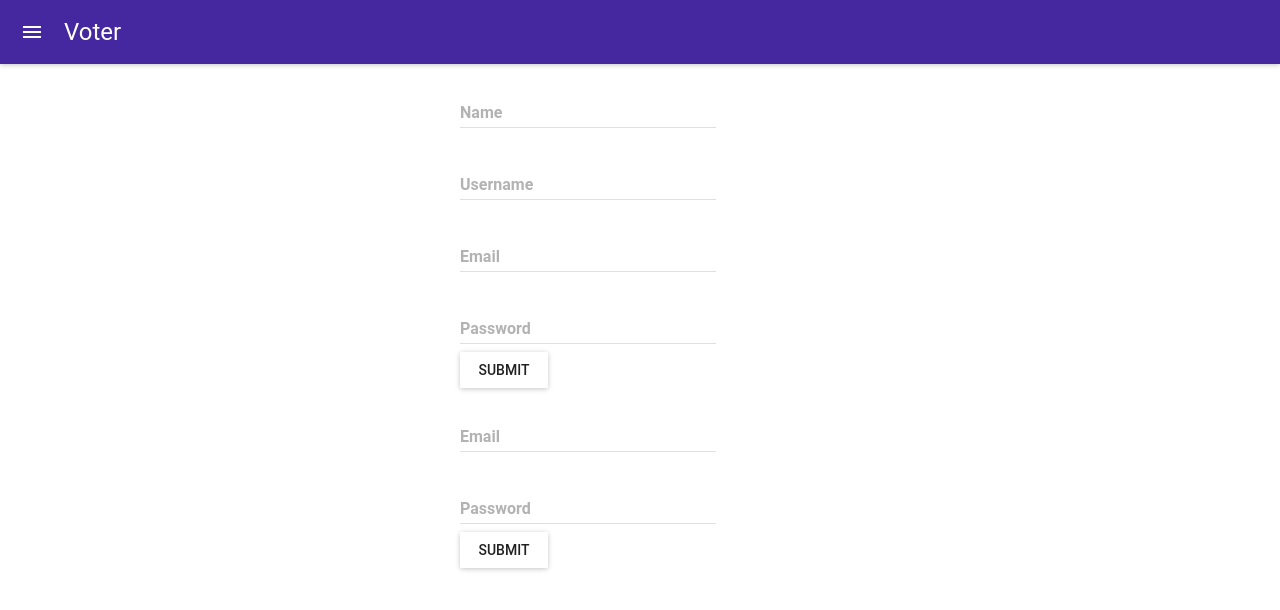
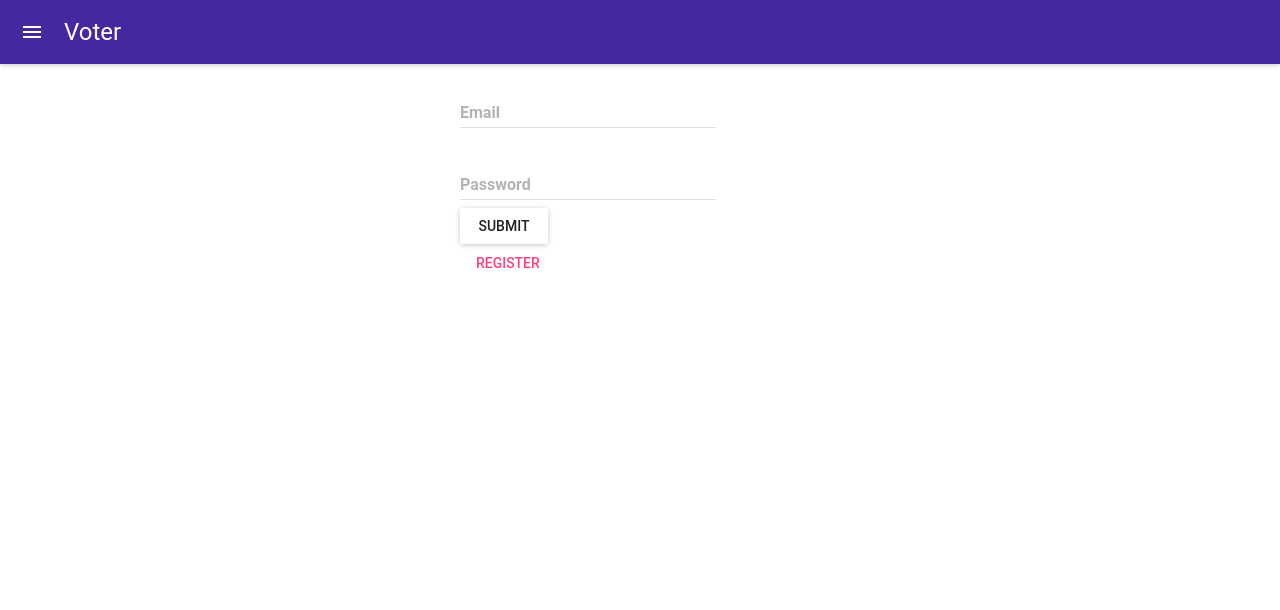
Before and after one commit to Euklidian-Space/voter-web-react, a React (Create React App) app: page / in a window 1280 px wide. Shown: the top 610 px of the page. Built offline with nearby package versions, Linux system fonts and the light colour scheme.

Commit message:
implemented logic that determines whether the Reg form shows or the Login form shows

```diff
--- a/src/components/App/App.js
+++ b/src/components/App/App.js
@@ -4,29 +4,30 @@ import MuiThemeProvider from 'material-ui/styles/MuiThemeProvider';
 import AppBar from 'material-ui/AppBar';
 import '../../style/App.css';
 
-import Login from '../LoginForm/Login';
 import RegisterForm from '../RegisterForm/RegisterForm';
 import LoginForm from '../LoginForm/LoginForm';
-import { login } from '../../actions/session';
+import FlatButton from 'material-ui/FlatButton';
+import { registerRequest } from '../../actions/session';
 
-// const paper_style = {
-//   height: 300,
-//   width: 300,
-//   margin: "1em",
-//   textAlign: 'center',
-//   display: 'inline-block'
-// };
+const form = (willRegister, onClick) => {
+	if (willRegister) {
+		return <RegisterForm />;
+	} else {
+		return (
+			<div>
+				<LoginForm />
+				<FlatButton
+					secondary={true}
+					label="Register"
+					onClick={onClick}
+				/>
+			</div>
+		);
+	}
+}
 
 
-class App extends Component {
-
-	constructor(props) {
-		super(props);
-		this.state = {
-			willRegister: false
-		};
-	}
-
+export class App extends Component {
   render() {
     return (
       <MuiThemeProvider>
@@ -41,9 +42,7 @@ class App extends Component {
           <div className="container">
             <div className="row">
               <div className="col-md-2 col-md-offset-4">
-								{ /* { !this.state.willRegister ? <Login btnAction={ login }/> : "" } */ }
-								<RegisterForm />
-								<LoginForm />
+								{ form(this.props.willRegister, this.props.registerRequest) }
               </div>
             </div>
           </div>
@@ -53,4 +52,12 @@ class App extends Component {
   }
 }
 
-export default connect()(App);
+
+const mapStateToProps = state => {
+	const { session } = state;
+	return {
+		willRegister: session.willRegister
+	};
+};
+
+export default connect(mapStateToProps, { registerRequest })(App);
```
Also changed, not shown: 1 other file (tests, documents, lock files or other folders).
